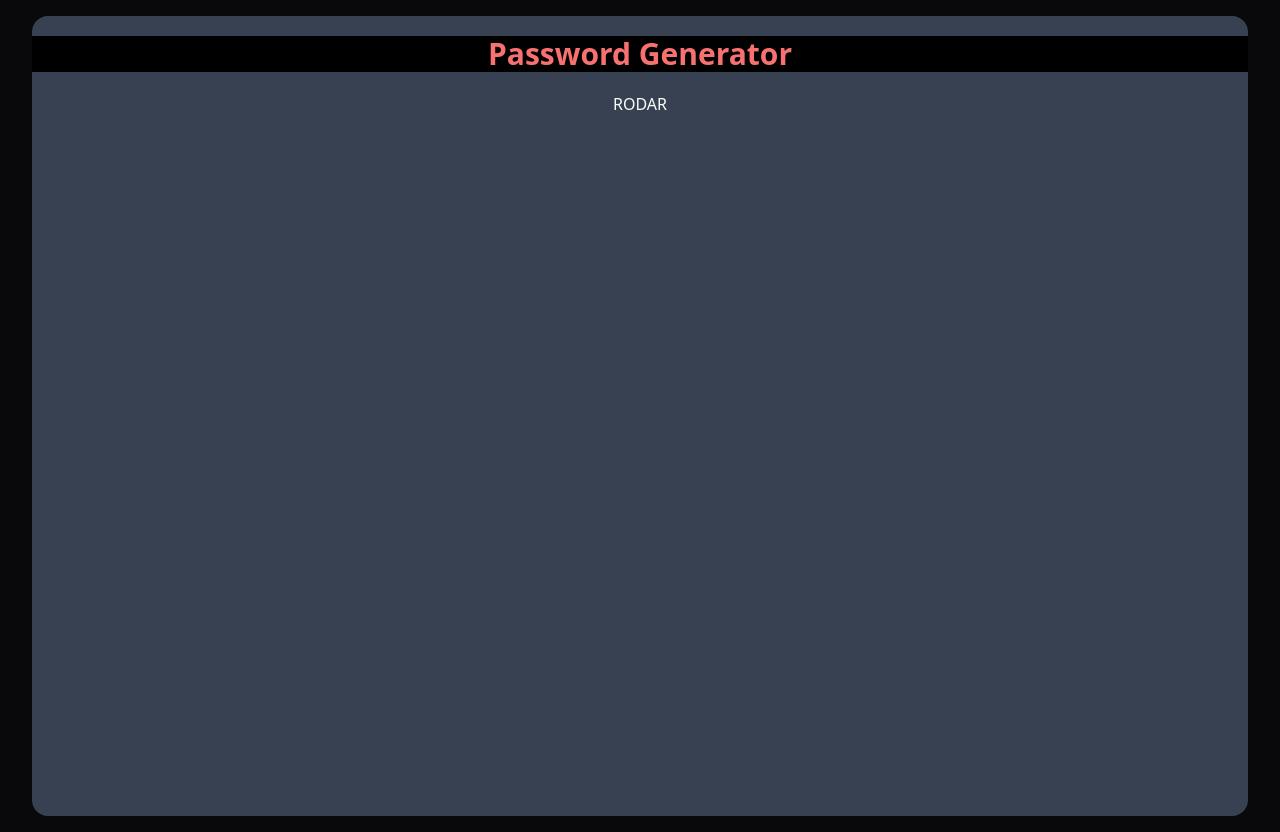
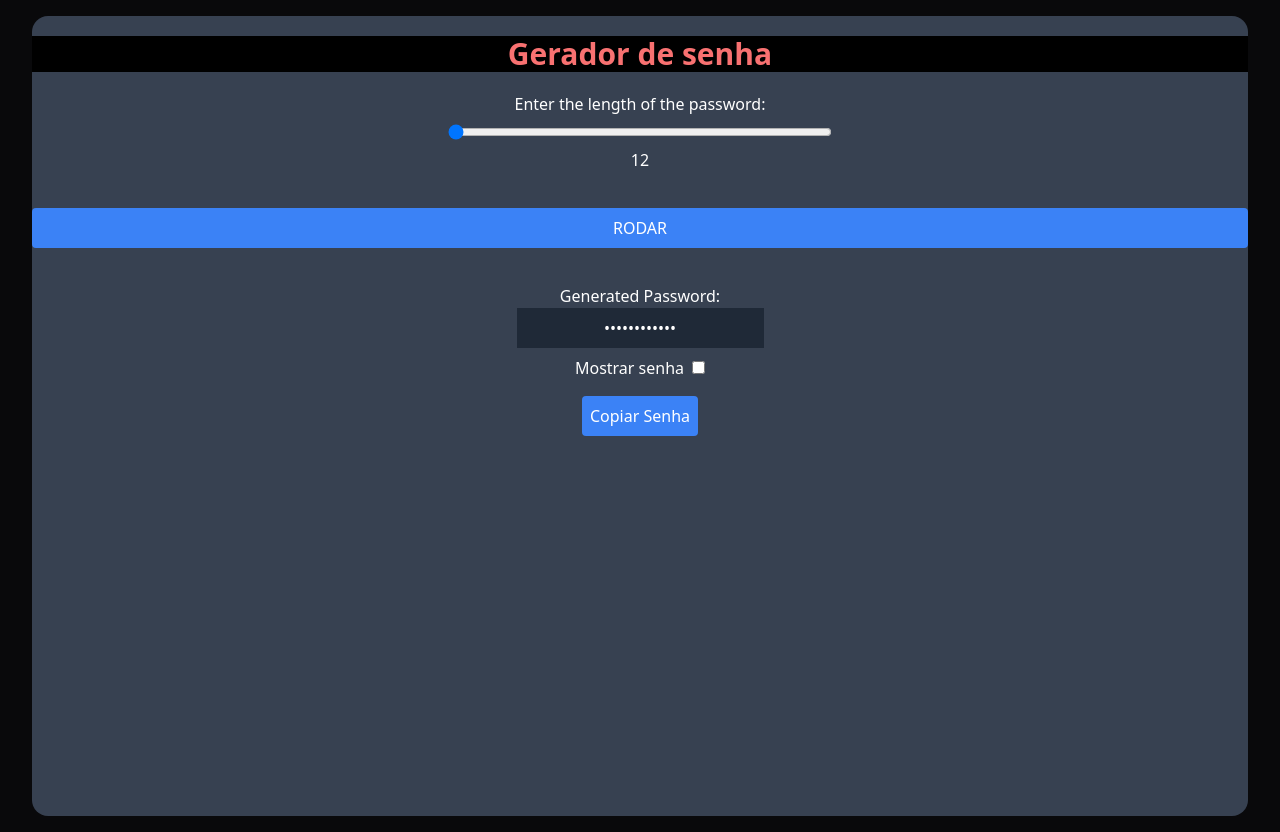
Before and after one commit to valentimm/PasswordGenerator, a React (Vite) app: page / in a window 1280 px wide. Both pictures are taken after a click on the button "RODAR". Built offline with nearby package versions, Linux system fonts and the light colour scheme.

Commit message:
feat: chenage make script in typescript

```diff
--- a/src/App.tsx
+++ b/src/App.tsx
@@ -1,8 +1,84 @@
+import React, { useState } from 'react';
+
+function generatePassword(length: number): string {
+    const characters = 'ABCDEFGHIJKLMNOPQRSTUVWXYZabcdefghijklmnopqrstuvwxyz0123456789!@#$%^&*()_+-=[]{}|;:,.<>?';
+    let password = '';
+    for (let i = 0; i < length; i++) {
+        const randomIndex = Math.floor(Math.random() * characters.length);
+        password += characters[randomIndex];
+    }
+    return password;
+}
+
+function copyText(text: string | null) {
+    if (text) {
+        navigator.clipboard.writeText(text);
+    }
+}
+
 export function App() {
-  return (
-    <div className="max-w-[1216px] h-[800px] mx-auto my-4 py-5 flex flex-col gap-5 bg-gray-700 rounded-2xl">
-      <h1 className="text-3xl font-bold text-red-400 text-center bg-black">Password Generator</h1>
-      <button onClick={alert}>RODAR</button>
-    </div>
-  )
+    const [password, setPassword] = useState('');
+    const [passwordLength, setPasswordLength] = useState<number>(12); // Default length
+    const [showPassword, setShowPassword] = useState<boolean>(false); // State for showing/hiding password
+
+    const handleGeneratePassword = () => {
+        if (passwordLength >= 12) {
+            setPassword(generatePassword(passwordLength));
+        } else {
+            alert("A senha deve ter no mínimo 12 caracteres!");
+        }
+    };
+
+    const handleSliderChange = (e: React.ChangeEvent<HTMLInputElement>) => {
+        setPasswordLength(parseInt(e.target.value, 10));
+    };
+
+    const handleShowPasswordChange = (e: React.ChangeEvent<HTMLInputElement>) => {
+        setShowPassword(e.target.checked);
+    };
+
+    return (
+        <div className="max-w-[1216px] h-[800px] mx-auto my-4 py-5 flex flex-col gap-5 bg-gray-700 rounded-2xl">
+            <h1 className="text-3xl font-bold text-red-400 text-center bg-black">Gerador de senha</h1>
+            <div className="flex flex-col items-center">
+                <label htmlFor="password-length" className="text-white mb-2">Enter the length of the password:</label>
+                <input
+                    type="range"
+                    id="password-length"
+                    min="12"
+                    max="64"
+                    value={passwordLength}
+                    onChange={handleSliderChange}
+                    className="w-96 bg-gray-800"
+                />
+                <span className="text-white mt-2">{passwordLength}</span>
+            </div>
+            <button onClick={handleGeneratePassword} className="mt-4 p-2 bg-blue-500 text-white rounded">RODAR</button>
+            {password && (
+                <div id="textResponse" className="text-center mt-4 text-white">
+                    <p>Generated Password:</p>
+                    <input
+                        type={showPassword ? "text" : "password"}
+                        value={password}
+                        readOnly
+                        className="bg-gray-800 p-2 text-white text-center"
+                    />
+                    <div className="mt-2">
+                        <label htmlFor="show-password" className="text-white mr-2">Mostrar senha</label>
+                        <input
+                            type="checkbox"
+                            id="show-password"
+                            checked={showPassword}
+                            onChange={handleShowPasswordChange}
+                        />
+                    </div>
+                    <button
+                        className="mt-4 p-2 bg-blue-500 text-white rounded"
+                        onClick={() => copyText(password)}>
+                        Copiar Senha
+                    </button>
+                </div>
+            )}
+        </div>
+    );
 }
```
